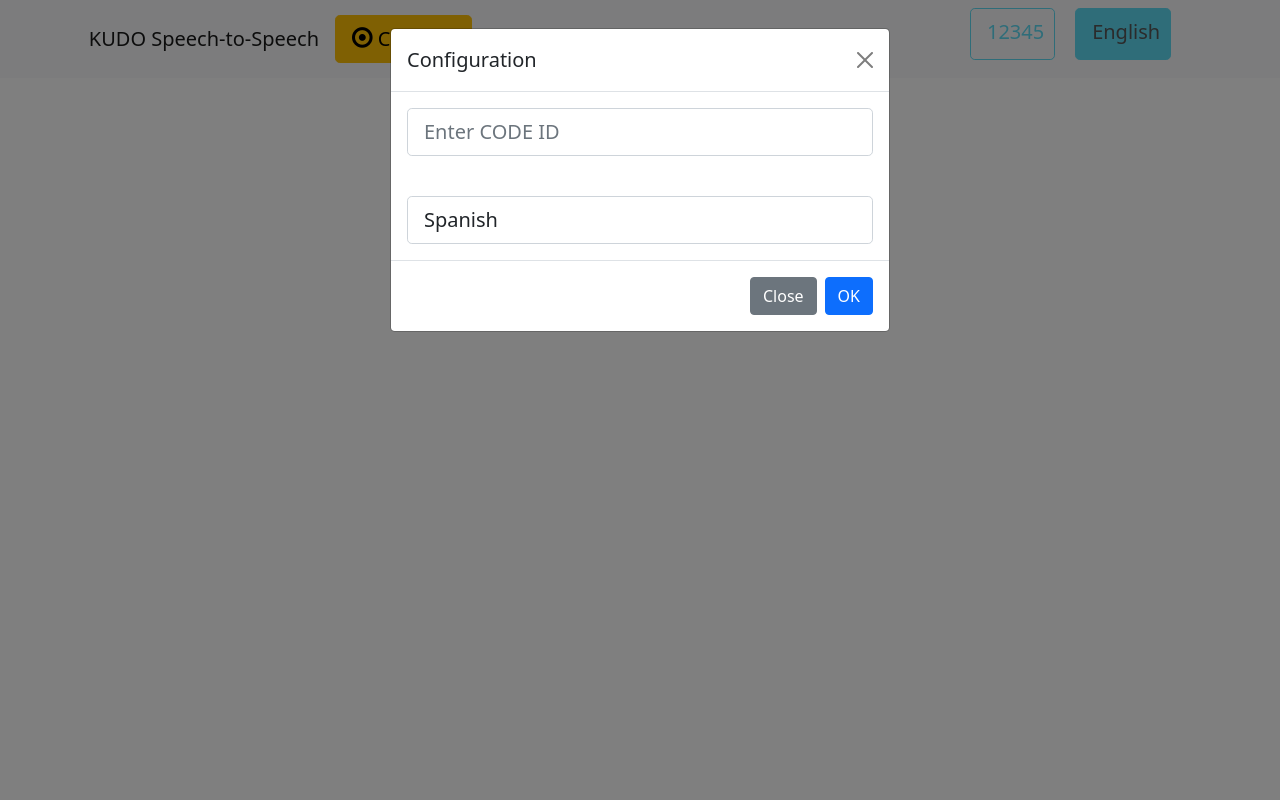
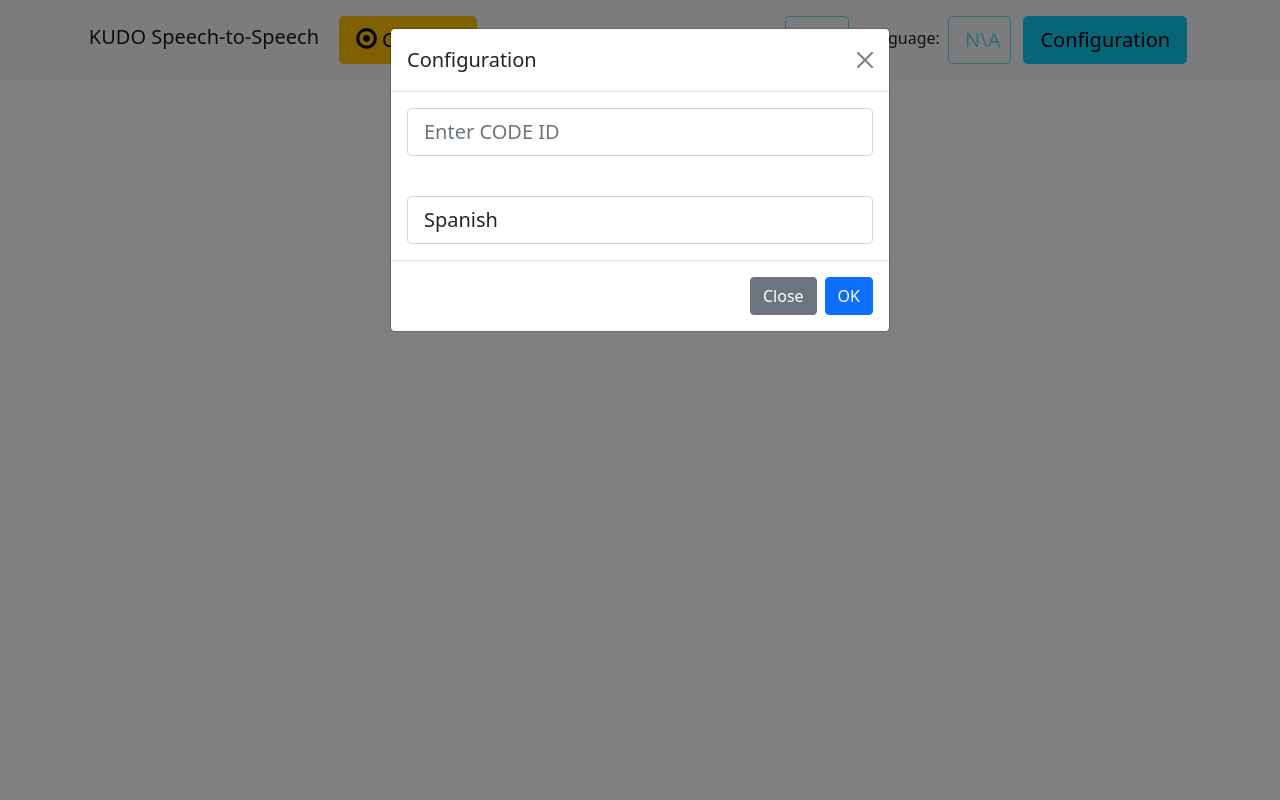
Before and after one commit to amin45666/s2s-amin, a Flask app: page /receiver in a window 1280 px wide. Run offline with Flask 2, Linux system fonts and the light colour scheme; lists and menus that the app fills with data are empty; some libraries are stand-ins or nearby versions.

Commit message:
update receiver UI

```diff
--- /dev/null
+++ b/static/css/receiver.css
@@ -0,0 +1,81 @@
+.subs {
+    background-color: black;
+    color: white;
+    border: 2px solid black;
+    margin: 20px;
+    padding: 20px;
+    font-size: 20px;
+    text-align: left;
+    height:200px;
+    overflow-y: scroll;
+}
+
+td{
+    padding-left: 1em;
+    padding-right: 1em;
+}
+
+#table {
+    width: 100%;
+    margin: auto;
+}
+
+.navbar>.container, .navbar>.container-fluid, .navbar>.container-lg, .navbar>.container-md, .navbar>.container-sm, .navbar>.container-xl, .navbar>.container-xxl {
+    width: 88%;
+}
+
+.container{
+    margin-top: 3em;
+}
+
+.inner-form{
+    width: 13em;
+}
+
+#targetLanguage{
+    padding-bottom: 8px;
+    margin-right: 1em;
+    padding-right: 10px;
+}
+
+.Code-id-style {
+    margin-bottom: 2em;
+}
+
+#sessionId {
+    padding-bottom: 8px;
+    margin-right: 1em;
+    padding-right: 10px;
+}
+
+.input-style {
+    width: 5rem;
+    padding: 0.6rem;
+}
+
+@media (min-width: 768px) {
+    .navbar-brand.abs {
+    position: absolute;
+    width: 100%;
+    left: 0;
+    text-align: center;
+    }
+}
+
+@media screen and (max-width: 1014px) {
+    .container{
+    width: 88%;
+    margin-top: 8em;
+    }
+
+    .sts{
+    display: none;
+    }
+}
+
+@media screen and (max-width: 1066px){
+    .container {
+    width: 88%;
+    margin-top: 5em;
+    }
+}
--- a/templates/receiver.html
+++ b/templates/receiver.html
@@ -9,87 +9,12 @@
   <script src="https://cdn.jsdelivr.net/npm/bootstrap@5.1.1/dist/js/bootstrap.bundle.min.js"
     integrity="sha384-/bQdsTh/da6pkI1MST/rWKFNjaCP5gBSY4sEBT38Q/9RBh9AH40zEOg7Hlq2THRZ"
     crossorigin="anonymous"></script>
-
+  <link rel="stylesheet" href="{{ url_for('static', filename='css/receiver.css') }}">
   <script
     src="https://cdn.jsdelivr.net/npm/microsoft-cognitiveservices-speech-sdk@latest/distrib/browser/microsoft.cognitiveservices.speech.sdk.bundle-min.js"></script>
 
   <script type=text/javascript src="{{ url_for('static', filename='js/receiver.js') }}"></script>
 
-  <style>
-    .subs {
-      background-color: black;
-      color: white;
-      border: 2px solid black;
-      margin: 20px;
-      padding: 20px;
-      font-size: 20px;
-      text-align: left;
-      height:200px;
-      overflow-y: scroll;
-    }
-    td{
-      padding-left: 1em;
-      padding-right: 1em;
-    }
-
-    #table {
-      width: 100%;
-      margin: auto;
-    }
-
-    .navbar>.container, .navbar>.container-fluid, .navbar>.container-lg, .navbar>.container-md, .navbar>.container-sm, .navbar>.container-xl, .navbar>.container-xxl {
-      width: 88%;
-    }
-
-    .container{
-      margin-top: 3em;
-    }
-
-    .inner-form{
-      width: 13em;
-    }
-
-    #targetLanguage{
-      padding-bottom: 12px;
-      margin-right: 1em;
-      margin-bottom: 0.5em;
-      padding-right: 10px;
-    }
-
-    .Code-id-style {
-      margin-bottom: 2em;
-    }
-
-    #sessionId {
-      padding-bottom: 12px;
-      margin-right: 1em;
-      margin-bottom: 0.5em;
-      padding-right: 10px;
-    }
-
-    @media (min-width: 768px) {
-      .navbar-brand.abs {
-        position: absolute;
-        width: 100%;
-        left: 0;
-        text-align: center;
-      }
-    }
-
-    @media screen and (max-width: 992px) {
-      .container{
-        width: 88%;
-        margin-top: 8em;
-      }
-    }
-
-    @media screen and (max-width: 1066px){
-      .container {
-        width: 88%;
-        margin-top: 5em;
-      }
-
-  </style>
 
 </head>
 
@@ -99,20 +24,29 @@
     <!-- Fixed navbar -->
     <nav class="navbar navbar-expand-lg navbar-light bg-light">
       <div class="container-fluid">
-        <a class="navbar-brand" href="#">KUDO Speech-to-Speech</a>
-        <div class="btn-group" role="group" aria-label="Commands">
-          <button class="btn btn-warning btn-lg" type="button" id="recordButton" onclick="connnect()"><i class="fa fa-dot-circle-o" style="font-size:24px"></i> Connect</button>
+        <div>
+          <a class="navbar-brand" href="#">KUDO <span class="sts">Speech-to-Speech</span></a>
+          <div class="btn-group" role="group" aria-label="Commands">
+            <button class="btn btn-warning btn-lg" type="button" id="recordButton" onclick="connnect()"><i class="fa fa-dot-circle-o" style="font-size:24px"></i> Connect</button>
+          </div>
         </div>
         <button class="navbar-toggler" type="button" data-bs-toggle="collapse" data-bs-target="#navbarSupportedContent" aria-controls="navbarSupportedContent" aria-expanded="false" aria-label="Toggle navigation">
           <span class="navbar-toggler-icon"></span>
         </button>
         <div class="collapse navbar-collapse" id="navbarSupportedContent">
           <ul class="navbar-nav ms-auto mb-2 mb-lg-0">
-            <li class="nav-item">
-              <button type="button" id="sessionId" class="btn btn-outline-info btn-lg" disabled>12345</button>
+            <li class="nav-item mx-lg-1 my-sm-2">
+              <label for="sessionId" class="form-label h6">Session ID: </label>
+              <button type="button" id="sessionId" class="btn btn-outline-info btn-lg mx-sm-1" disabled>N\A</button>
             </li>
-            <li class="nav-item">
-              <button type="button" id="targetLanguage" disabled class="btn btn-info btn-lg">English</button>
+            <li class="nav-item mx-lg-1 my-sm-2">
+              <label for="exampleInputEmail1" class="form-label h6">Language: </label>
+              <button type="button" id="targetLanguage" disabled class="btn btn-outline-info btn-lg mx-sm-1">N\A</button>
+            </li>
+            <li class="nav-item mx-lg-1 my-sm-2">
+              <button type="button" class="btn btn-info btn-lg" data-bs-toggle="modal" data-bs-target="#exampleModal">
+                Configuration
+              </button>
             </li>
           </ul>
         </div>
@@ -244,8 +178,16 @@
       console.log("ask server to leave room: " + sessionCode);
       socket.emit("leave", { "user": Date.now(), "room": sessionCode });
       document.getElementById("recordButton").className = "btn btn-warning";
-      document.getElementById("recordButton").innerHTML = "Connect";
+      document.getElementById("recordButton").innerHTML = " Connect";
       connection_status = 'disconnected';
+      if (connection_status == 'disconnected') {
+        let connectButton = document.getElementById("recordButton")
+        connectButton.setAttribute("class", "btn btn-warning btn-lg")
+        let iTag = document.createElement("i");
+        iTag.setAttribute("class", "fa fa-dot-circle-o");
+        iTag.style = "font-size:24px"
+        connectButton.prepend(iTag)
+      }
     }
   }
 </script>
```
